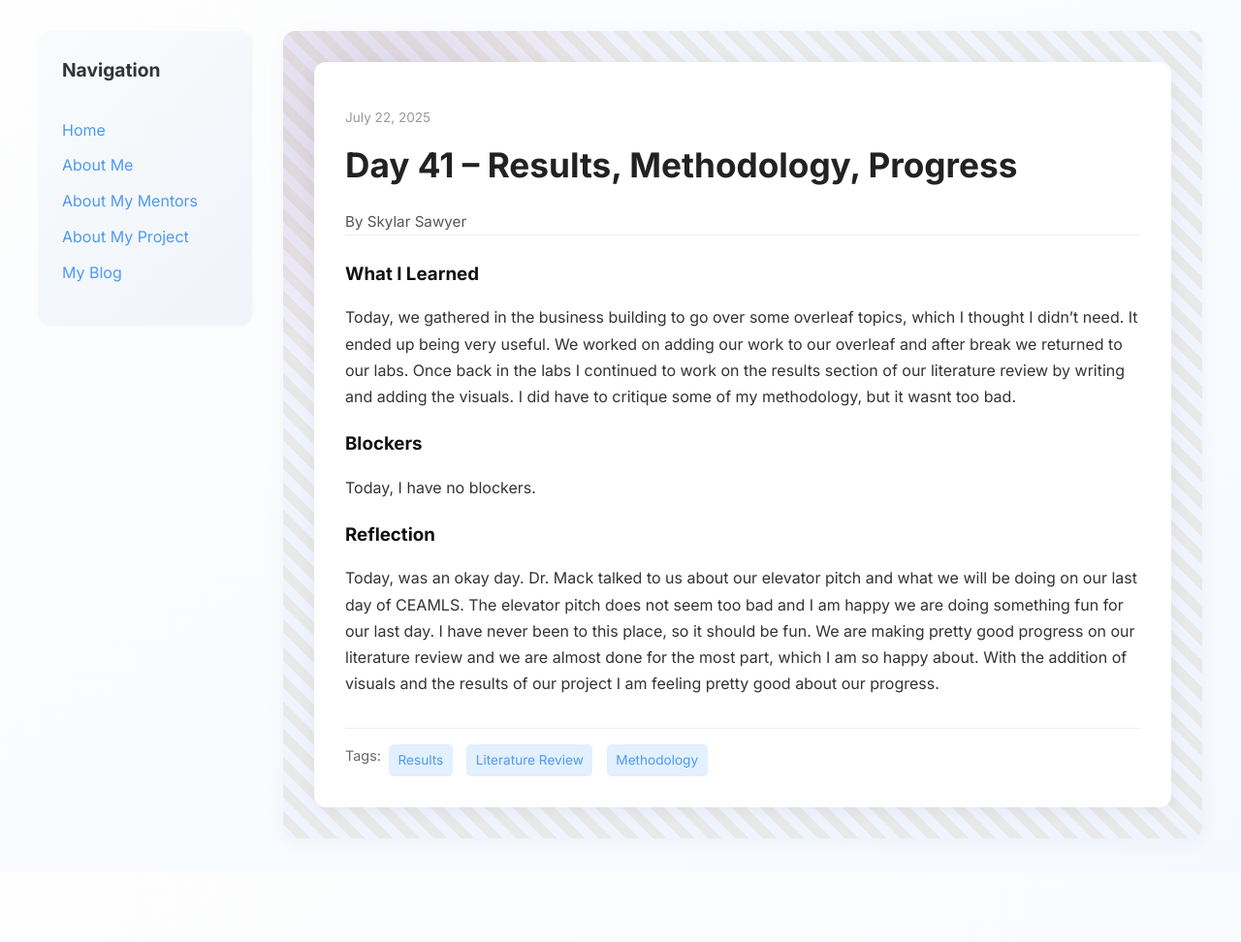
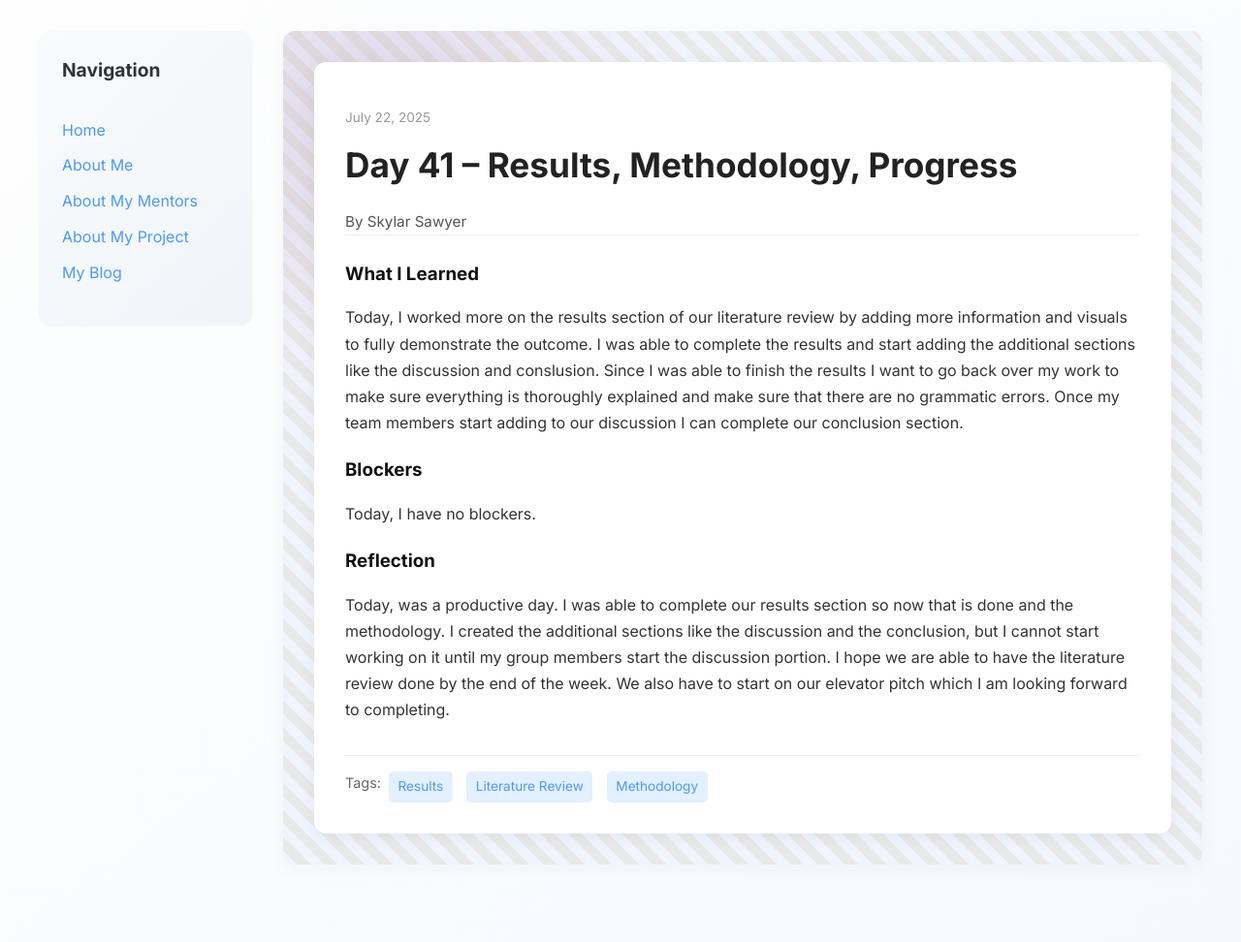
Before and after one commit to skysaw13/skysaw13.github.io, a Jekyll site: the page built from _posts/2025-07-22-day-41.md, in a window 1280 px wide. Shown: the whole page at 97% size. Built offline with Jekyll 4.4.1, drawn with Linux system fonts in a browser that asks for light colours; before the commit the page ends 900 px from its top, so only the background shows below that.

Commit message:
Update 2025-07-22-day-41.md

```diff
--- a/_posts/2025-07-22-day-41.md
+++ b/_posts/2025-07-22-day-41.md
@@ -7,11 +7,11 @@ permalink: /day41.html
 tags: ["Results", "Literature Review", "Methodology"]
 
 what_i_learned: |
-  Today, we gathered in the business building to go over some overleaf topics, which I thought I didn't need. It ended up being very useful. We worked on adding our work to our overleaf and after break we returned to our labs. Once back in the labs I continued to work on the results section of our literature review by writing and adding the visuals. I did have to critique some of my methodology, but it wasnt too bad.
+  Today, I worked more on the results section of our literature review by adding more information and visuals to fully demonstrate the outcome. I was able to complete the results and start adding the additional sections like the discussion and conslusion. Since I was able to finish the results I want to go back over my work to make sure everything is thoroughly explained and make sure that there are no grammatic errors. Once my team members start adding to our discussion I can complete our conclusion section.
 
 blockers: |
   Today, I have no blockers.
 
 reflection: |
-  Today, was an okay day. Dr. Mack talked to us about our elevator pitch and what we will be doing on our last day of CEAMLS. The elevator pitch does not seem too bad and I am happy we are doing something fun for our last day. I have never been to this place, so it should be fun. We are making pretty good progress on our literature review and we are almost done for the most part, which I am so happy about. With the addition of visuals and the results of our project I am feeling pretty good about our progress.
+  Today, was a productive day. I was able to complete our results section so now that is done and the methodology. I created the additional sections like the discussion and the conclusion, but I cannot start working on it until my group members start the discussion portion. I hope we are able to have the literature review done by the end of the week. We also have to start on our elevator pitch which I am looking forward to completing.
 ---
```
